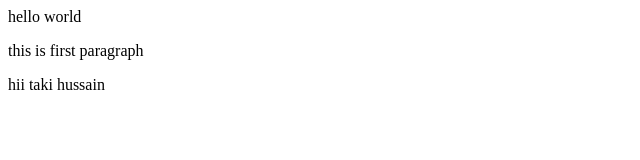
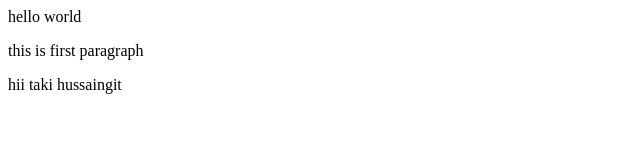
Before and after one commit to molapiya-taki/taki-demo, a plain HTML site: page index.html in a window 1280 px wide. Shown: the full height of the page, 0-640 px from the left. Drawn offline with Linux system fonts and the light colour scheme.

```diff
--- a/index.html
+++ b/index.html
@@ -1,3 +1,3 @@
 <p>hello world</p>
 <p>this is first paragraph</p>
-<p> hii taki hussain</p>
+<p> hii taki hussaingit </p>
```
